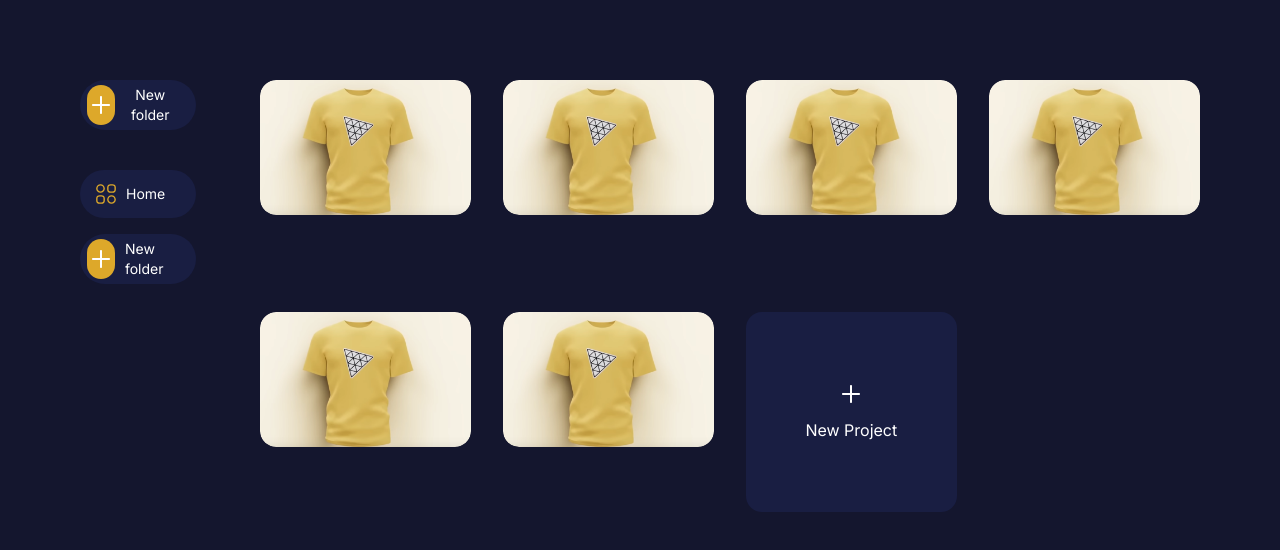
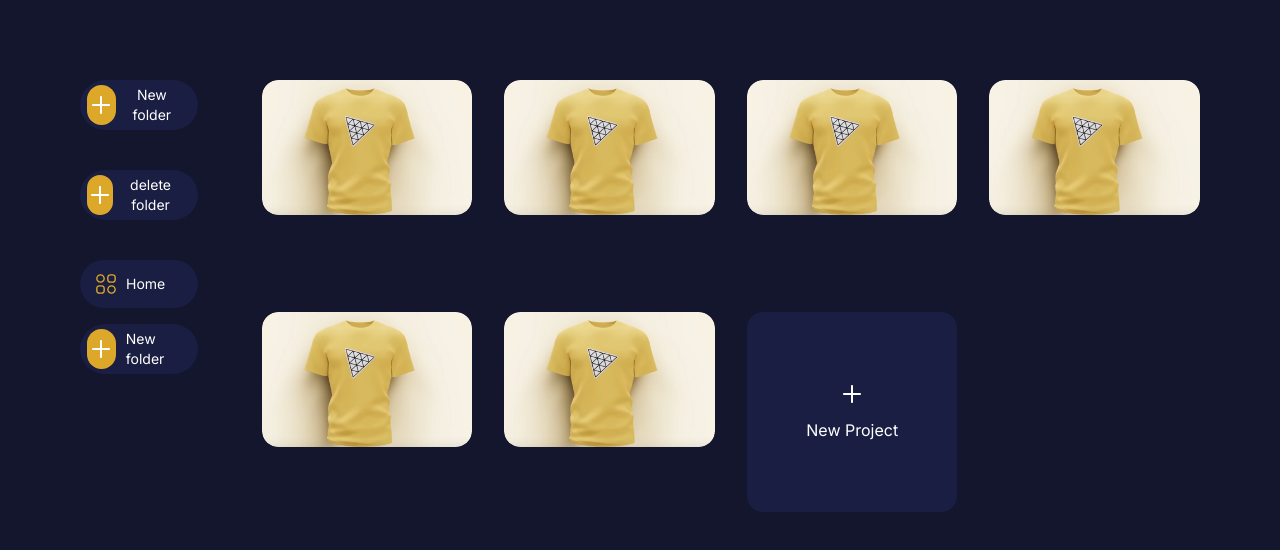
Before and after one commit to YoussefElbasha/MockupWizard, a Next.js app in the folder client/: page /dashboard in a window 1280 px wide. Shown: the top 550 px of the page. Built offline with nearby package versions, Linux system fonts and the light colour scheme.

Commit message:
delete folder

```diff
--- a/client/src/app/dashboard/page.tsx
+++ b/client/src/app/dashboard/page.tsx
@@ -23,6 +23,15 @@ const page = () => {
       console.log(e);
     }
   };
+  const handleDeleteFolder = async () => {
+    try {
+      await api.delete(
+        `http://api.app.localhost:4000/dashboard/delete-folder/cllma7q690000trck231h3f5g`
+      );
+    } catch (e: any) {
+      console.log(e);
+    }
+  };
   return (
     <div className="bg-[#14162E] min-h-screen text-white">
       <AnimatePresence mode="wait">
@@ -42,6 +51,17 @@ const page = () => {
                     <Add />
                   </div>
                   <p className="text-sm">New folder</p>
+                </button>
+              </div>
+              <div className="bg-[#4461F21A] pl-[7px] py-[5px] pr-[20px] rounded-full">
+                <button
+                  onClick={handleDeleteFolder}
+                  className="flex gap-[10px] items-center"
+                >
+                  <div className="w-10 h-10 rounded-full bg-[#DDA82A] flex items-center justify-center">
+                    <Add />
+                  </div>
+                  <p className="text-sm">delete folder</p>
                 </button>
               </div>
               <div className="flex flex-col gap-4">
```
Also changed, not shown: 2 other files (tests, documents, lock files or other folders).
